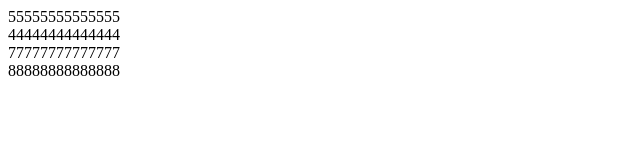
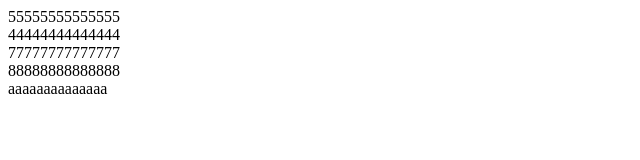
Before and after one commit to threeusall/vue, a plain HTML site: page index.html in a window 1280 px wide. Shown: the whole page, without its empty margins (0-640 px from the left). Drawn offline with Linux system fonts and the light colour scheme.

Commit message:
index.html上增加aaaaaaaaaaa

```diff
--- a/index.html
+++ b/index.html
@@ -11,5 +11,6 @@
     <div>44444444444444</div>
     <div>77777777777777</div>
     <div>88888888888888</div>
+    <div>aaaaaaaaaaaaaa</div>
 </body>
 </html>
```
